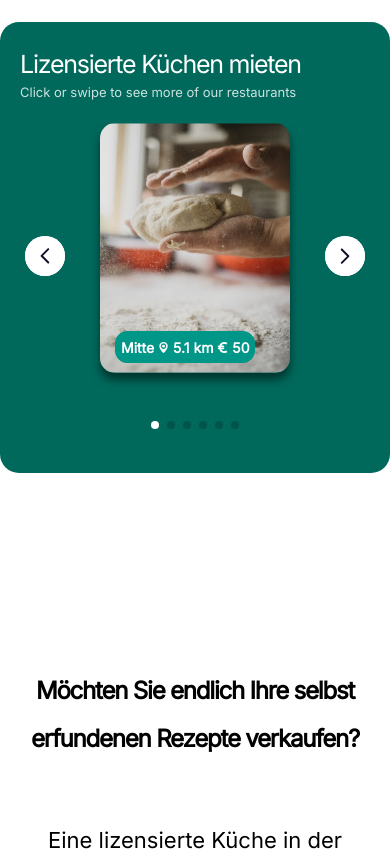
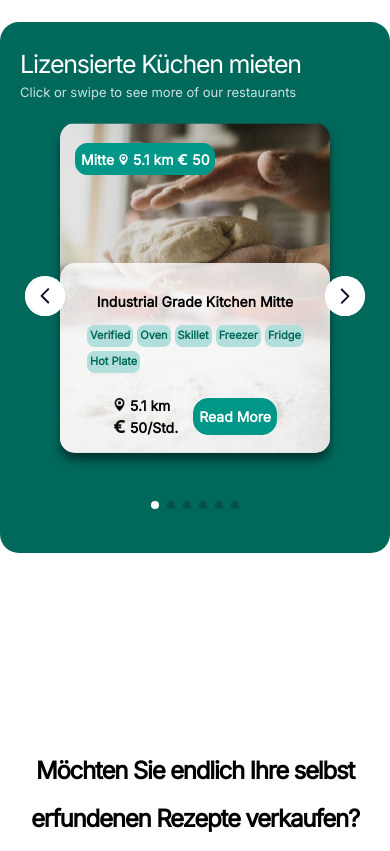
Before and after one commit to AAlber/Foodle-Landing, a Next.js app: page / in a window 390 px wide. Shown: the part 1100-1951 px from the top of the page. Built offline with nearby package versions, Linux system fonts and the light colour scheme.

Commit message:
feat: Add more responsiveness

```diff
--- a/styles/components/_cards.scss
+++ b/styles/components/_cards.scss
@@ -94,11 +94,12 @@
 
     }
   @include mixins.mobile{
-    width: 160px;
-    height: 220px;
+    width: 240px;
+    height: 300px;
     margin: 0 0.5rem 5rem 0.5rem;
     .location{
-      bottom: 6rem;
+      top: 2rem;
+      // left: 2rem;
     }
 
 
@@ -119,7 +120,7 @@
     h3{
       font-weight: 800;
       @include mixins.mobile {
-        font-size: 12px;
+        font-size: 14px;
         color: black;
 
       }
@@ -134,15 +135,15 @@
         @include mixins.mobile{
           img{
             filter: none;
-            height: 11px;
-            width: 11px;
+            height: 13px;
+            width: 13px;
           }
         }
     h4{
       font-weight: 700;
       @include mixins.mobile {
         color: black;
-        font-size: 12px;
+        font-size: 14px;
       }
     }
   }
@@ -164,7 +165,9 @@
       display: block;
       position: fixed;
       transition: ease;
+
     }
+
   }
 
   &:before {
@@ -172,6 +175,7 @@
     position: absolute;
     top: 0;
     left: 0;
+
     display: block;
     width: 100%;
     height: 100%;
@@ -180,6 +184,7 @@
     z-index: 2;
     opacity: 0;
     @include mixins.mobile {
+      opacity: 1;
       background: rgba(white, 0.8);
         width: 100%;
         top:auto;
@@ -212,7 +217,7 @@
           padding: 0.2rem 0.3rem;
           margin:0.2rem;
           border-radius: 0.75rem;
-          font-size: 9px;
+          font-size: 11px;
 
         }
 
@@ -229,6 +234,9 @@
     max-width: 28rem;
     height: 65%;
     @include mixins.mobile{
+      margin-bottom: -2.5rem;
+      opacity: 1;
+      transform: translateY(0px);
 
     }
     &__tags{
@@ -237,9 +245,11 @@
       align-items: center;
       justify-content: center;
     max-width: 28rem;
+    margin: 1rem 0;
     @include mixins.mobile {
         display: inline-block;
-        max-width: 80rem;
+        max-width: 24rem;
+        margin-left: 1rem;
       }
     }
 
@@ -249,7 +259,7 @@
       font-size: 15px;
       margin: 0px;
       @include mixins.mobile {
-          font-size: 12px;
+          font-size: 14px;
           color: black;
 
         }
--- a/styles/pages/Home.module.scss
+++ b/styles/pages/Home.module.scss
@@ -233,8 +233,8 @@
       }
 
       &__lower {
-        height: calc(20rem + 10vh);
-        margin-top: 7rem;
+        height: 20rem;
+        margin-top: 14rem;
 
         h2 {
           font-size: 22px;
```
